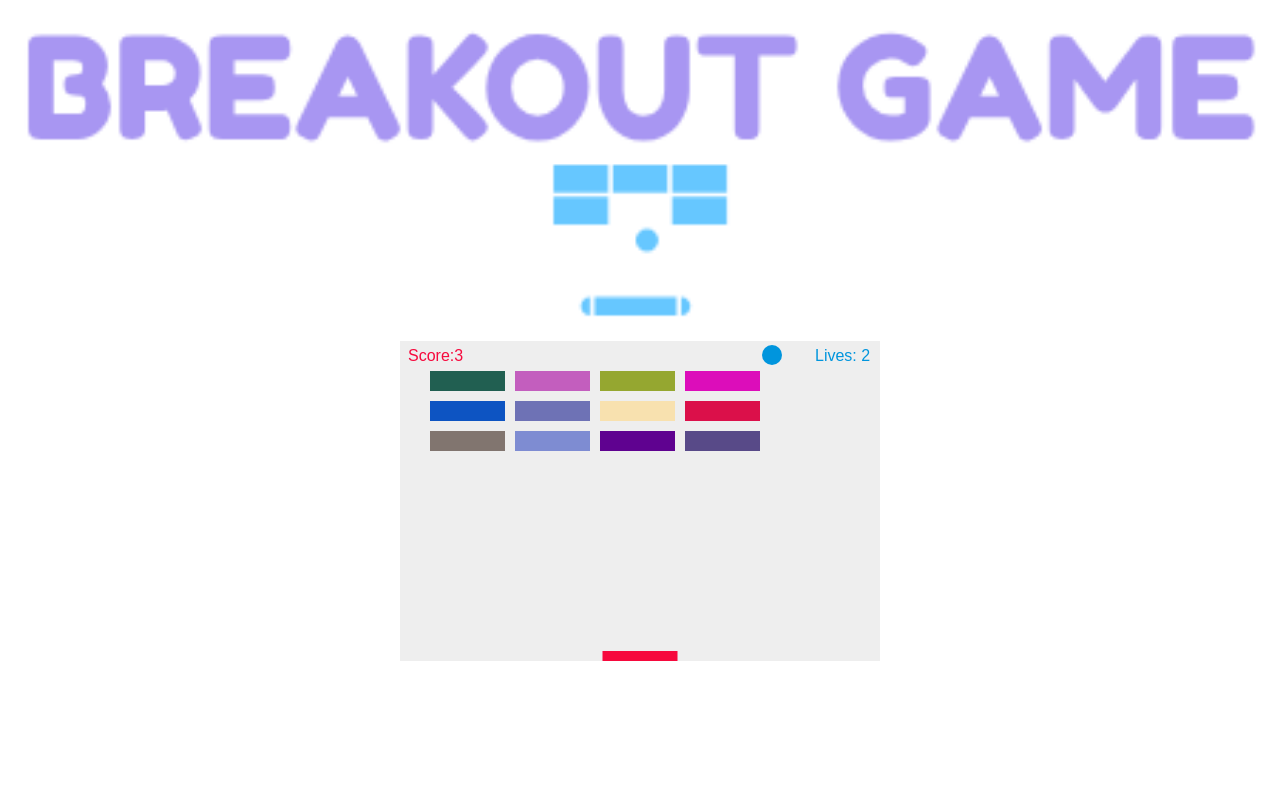
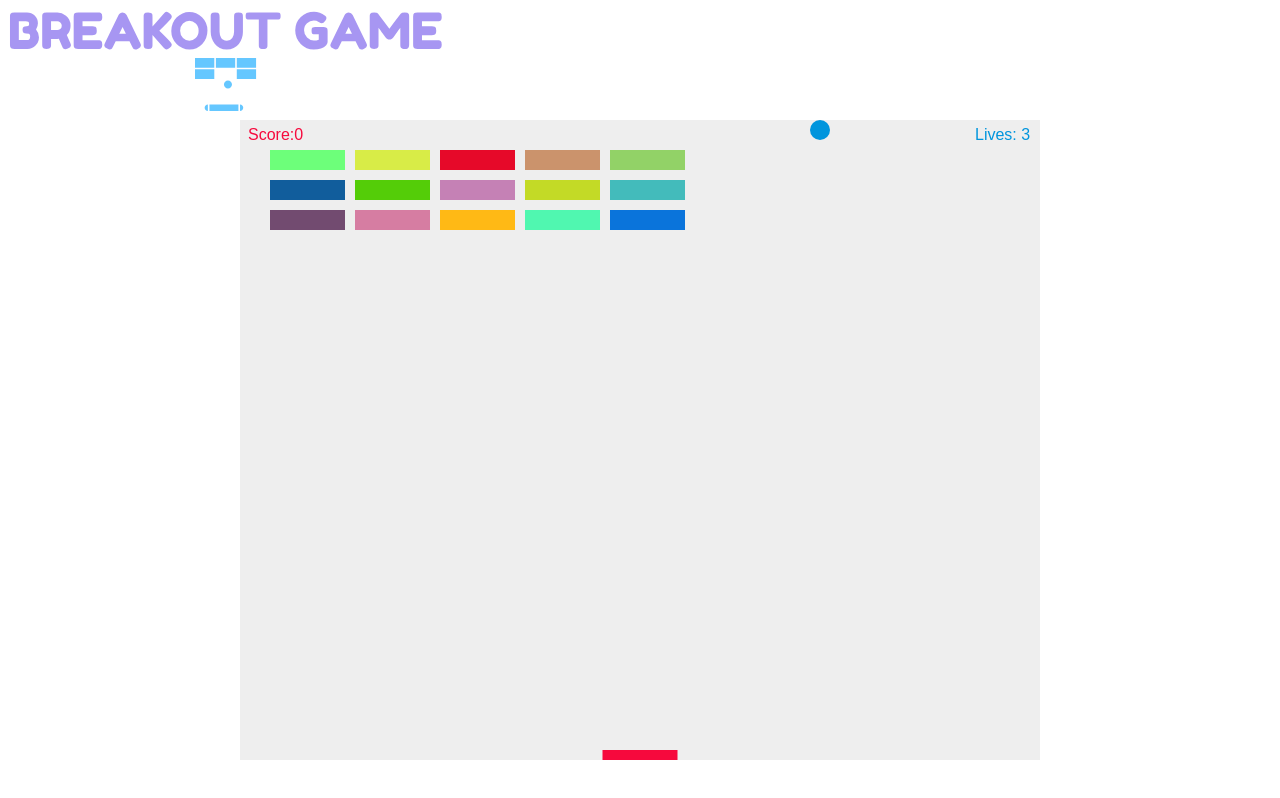
Before and after one commit to AracelizGomes/AracelizGomes.github.io, a website: page Breakout/index.html in a window 1280 px wide. Drawn offline with nearby package versions, Linux system fonts and the light colour scheme.

Commit message:
Update index.html

```diff
--- a/Breakout/index.html
+++ b/Breakout/index.html
@@ -21,8 +21,8 @@ body,h1,h2,h3,h4,h5,h6 {font-family: "Raleway", sans-serif}
   </style>
 </head>
 <body>
-<img src="breakout.PNG" alt="breakout" style="width:100%" class="w3-hover-opacity">
-<canvas id="myCanvas" width="480" height="320"></canvas>
+<img src="breakout.PNG" alt="breakout" style="width:800" class="w3-hover-opacity">
+<canvas id="myCanvas" width="800" height="640"></canvas>
 
 <script>
 	// JavaScript code goes here
```
